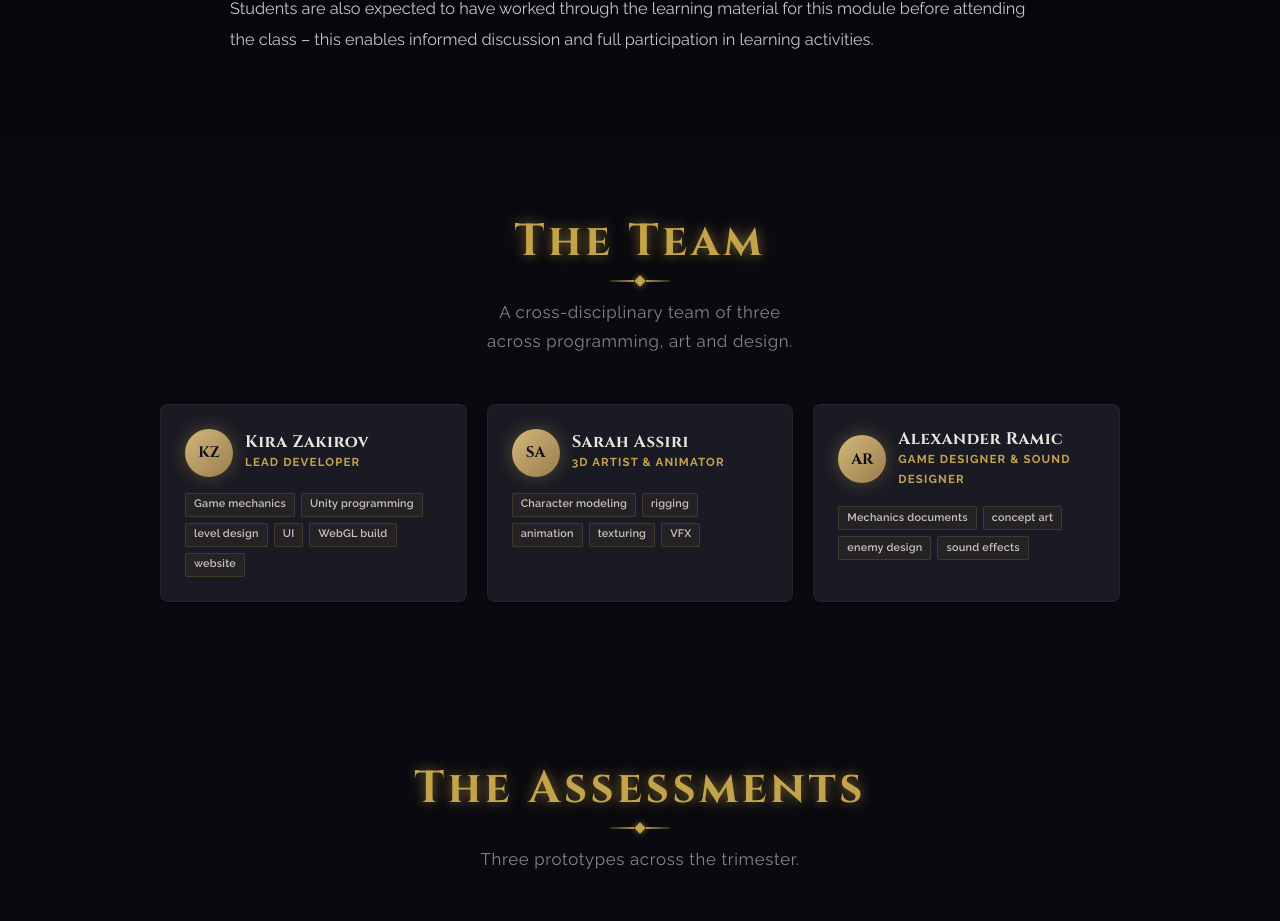
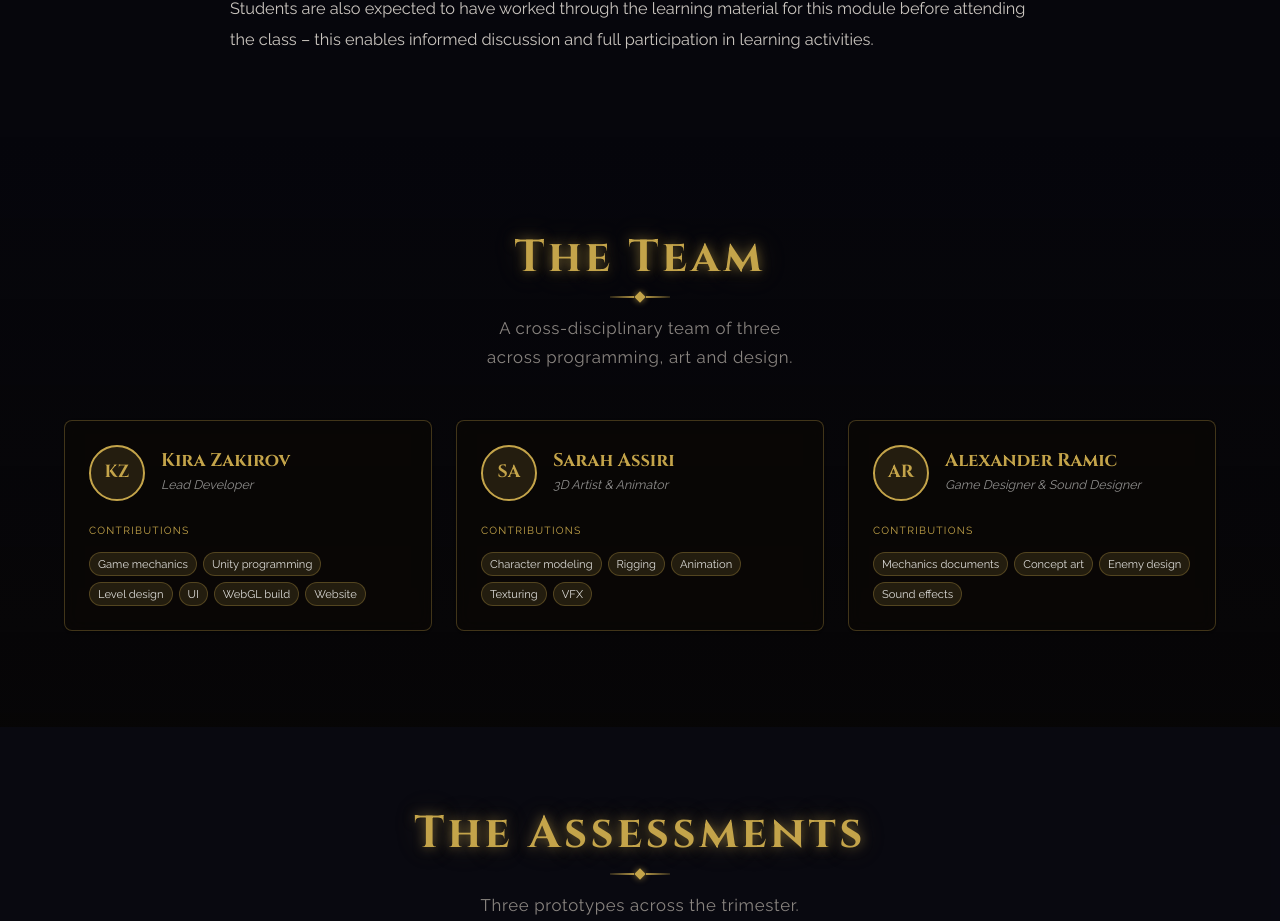
Before and after one commit to kirakZaz/kas-project, a React (Vite) app: page /#/ in a window 1280 px wide. Shown: the part 2732-3653 px from the top of the page. Built offline with nearby package versions, Linux system fonts and the light colour scheme.

Commit message:
Home team: use the shared Team component with global high-level chips

```diff
--- a/src/content/home.ts
+++ b/src/content/home.ts
@@ -1,6 +1,6 @@
 import type { PageContent } from '../types/content.types'
 import { SUBJECT } from './subject'
-import { TEAM } from './team'
+import { TEAM_CARDS } from './team'
 import { ROUTES } from './routes'
 
 // Home page. About the subject, what's expected, and about KAS (the game and the
@@ -52,11 +52,11 @@ export const HOME: PageContent = {
         },
 
         {
-            kind: 'team',
+            kind: 'rich-team',
             id: 'team',
             title: 'The Team',
             subtitle: 'A cross-disciplinary team of three across programming, art and design.',
-            members: TEAM,
+            members: TEAM_CARDS,
         },
 
         {
--- a/src/content/team.ts
+++ b/src/content/team.ts
@@ -1,4 +1,27 @@
 import type { TeamMember } from '../types/content.types'
+import type { TeamMember as TeamCard } from '../components/organisms/Team/Team'
+
+// High-level team cards for Home — global, without per-assessment detail.
+export const TEAM_CARDS: TeamCard[] = [
+    {
+        name: 'Kira Zakirov',
+        initials: 'KZ',
+        role: 'Lead Developer',
+        contributions: ['Game mechanics', 'Unity programming', 'Level design', 'UI', 'WebGL build', 'Website'],
+    },
+    {
+        name: 'Sarah Assiri',
+        initials: 'SA',
+        role: '3D Artist & Animator',
+        contributions: ['Character modeling', 'Rigging', 'Animation', 'Texturing', 'VFX'],
+    },
+    {
+        name: 'Alexander Ramic',
+        initials: 'AR',
+        role: 'Game Designer & Sound Designer',
+        contributions: ['Mechanics documents', 'Concept art', 'Enemy design', 'Sound effects'],
+    },
+]
 
 // Team roster — taken from the project README.
 export const TEAM: TeamMember[] = [
--- a/src/ui/templates/SectionRenderer/SectionRenderer.tsx
+++ b/src/ui/templates/SectionRenderer/SectionRenderer.tsx
@@ -3,6 +3,7 @@ import type { PageSection } from '../../../types/content.types'
 import KasHero from '../../organisms/KasHero/KasHero'
 import PageHero from '../../organisms/PageHero/PageHero'
 import Overview from '../../../components/organisms/Overview/Overview'
+import Team from '../../../components/organisms/Team/Team'
 import BriefHeader from '../../organisms/BriefHeader/BriefHeader'
 import ProseBlock from '../../organisms/ProseBlock/ProseBlock'
 import FeaturesBlock from '../../organisms/FeaturesBlock/FeaturesBlock'
@@ -32,6 +33,15 @@ const SectionRenderer = React.memo(function SectionRenderer({ section }: { secti
         case 'features': return <FeaturesBlock section={section} />
         case 'evidence': return <EvidenceBlock section={section} />
         case 'team': return <TeamBlock section={section} />
+        case 'rich-team': return (
+            <Team
+                id={section.id}
+                title={section.title}
+                subtitle={section.subtitle}
+                members={section.members}
+                carousels={[]}
+            />
+        )
         case 'assessment-cards': return <AssessmentCardsBlock section={section} />
         case 'cta': return <CtaBlock section={section} />
         case 'coming-soon': return <ComingSoonBlock section={section} />
```
Also changed, not shown: src/types/content.types.ts (+16 -0 lines).
